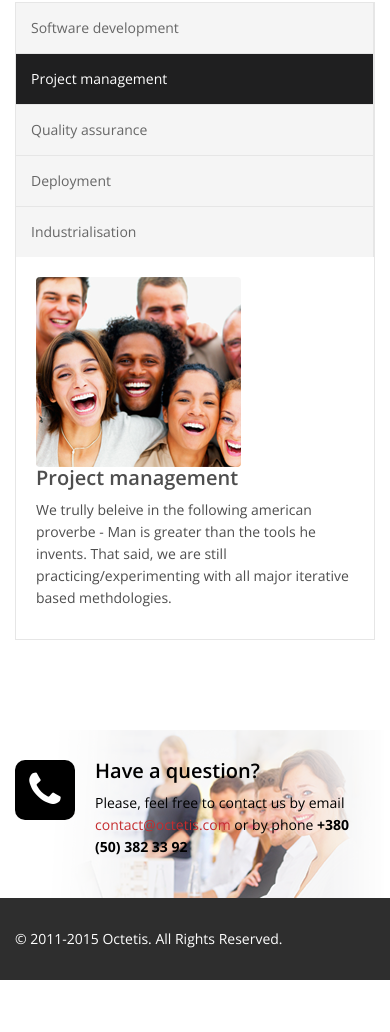
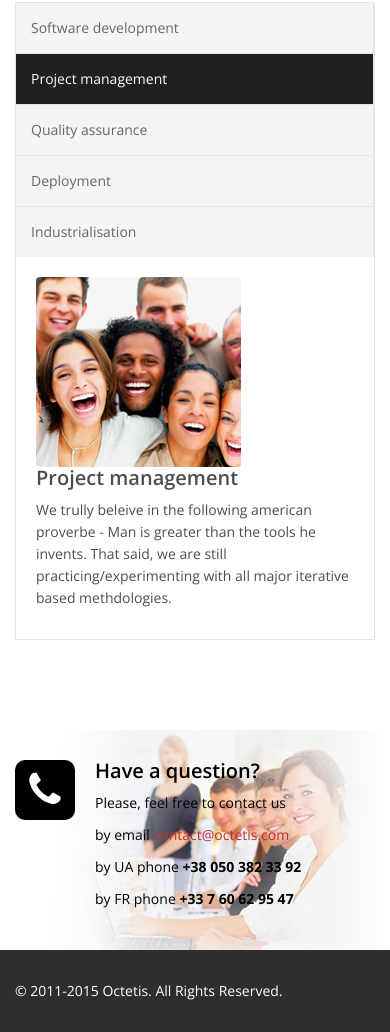
Before and after one commit to yev/octetis.com, a plain HTML site: page index.html in a window 390 px wide. Shown: the part 5271-6303 px from the top of the page. Before the commit the page ends 6251 px from the top, so only its background shows below. Drawn offline with nearby package versions, Linux system fonts and the light colour scheme.

Commit message:
fix phone numbre

```diff
--- a/index.html
+++ b/index.html
@@ -428,7 +428,10 @@
                         </div>
                         <div class="media-body">
                             <h2>Have a question?</h2>
-                            <p>Please, feel free to contact us by email <a href="mailto:contact@octetis.com?body=Hello&subject=Octetis contact">contact@octetis.com</a></b> or by phone <b>+380 (50) 382 33 92</b></p>
+                            <p>Please, feel free to contact us</p>
+                            <p>by email <a href="mailto:contact@octetis.com?body=Hello&subject=Octetis contact">contact@octetis.com</a></b>
+                            <p>by UA phone <b>+38 050 382 33 92</b>
+                            <p>by FR phone <b>+33 7 60 62 95 47</b></p>
                         </div>
                     </div>
                 </div>
```
Also changed, not shown: 1 other file.
